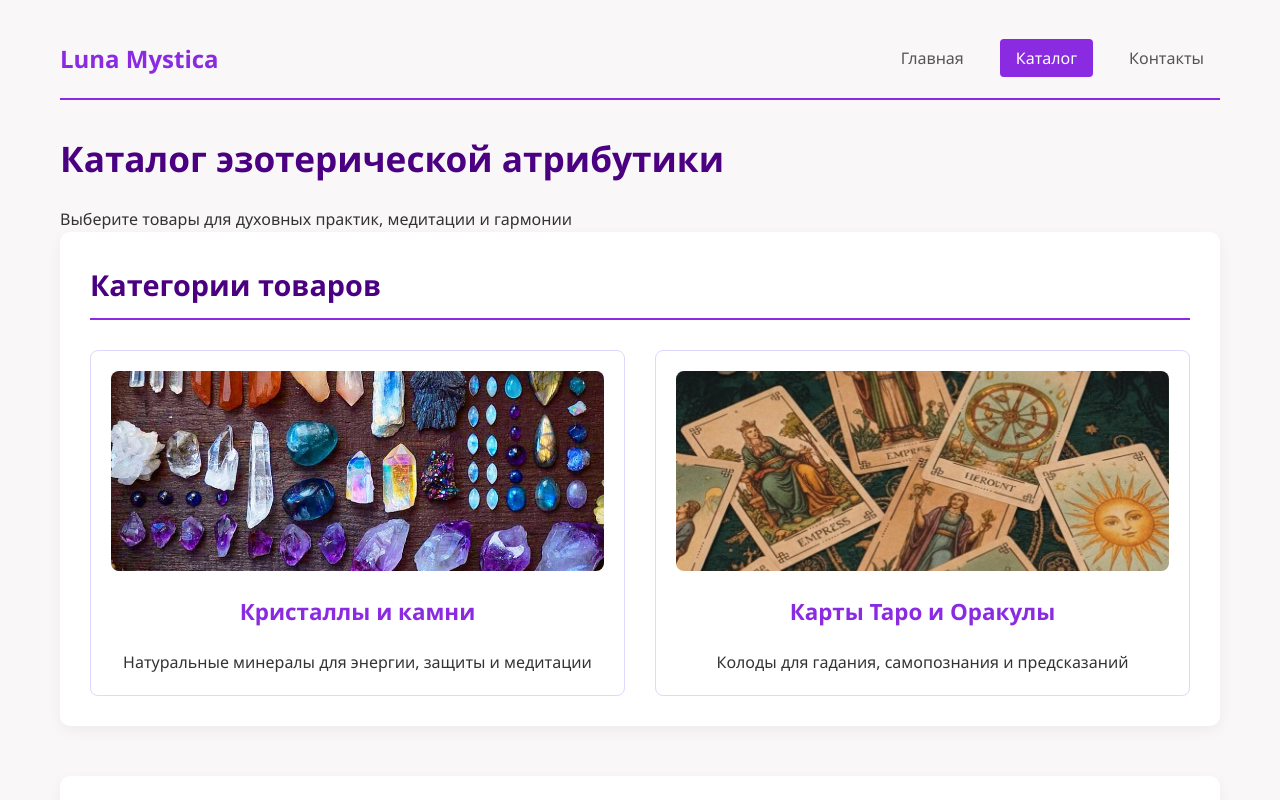
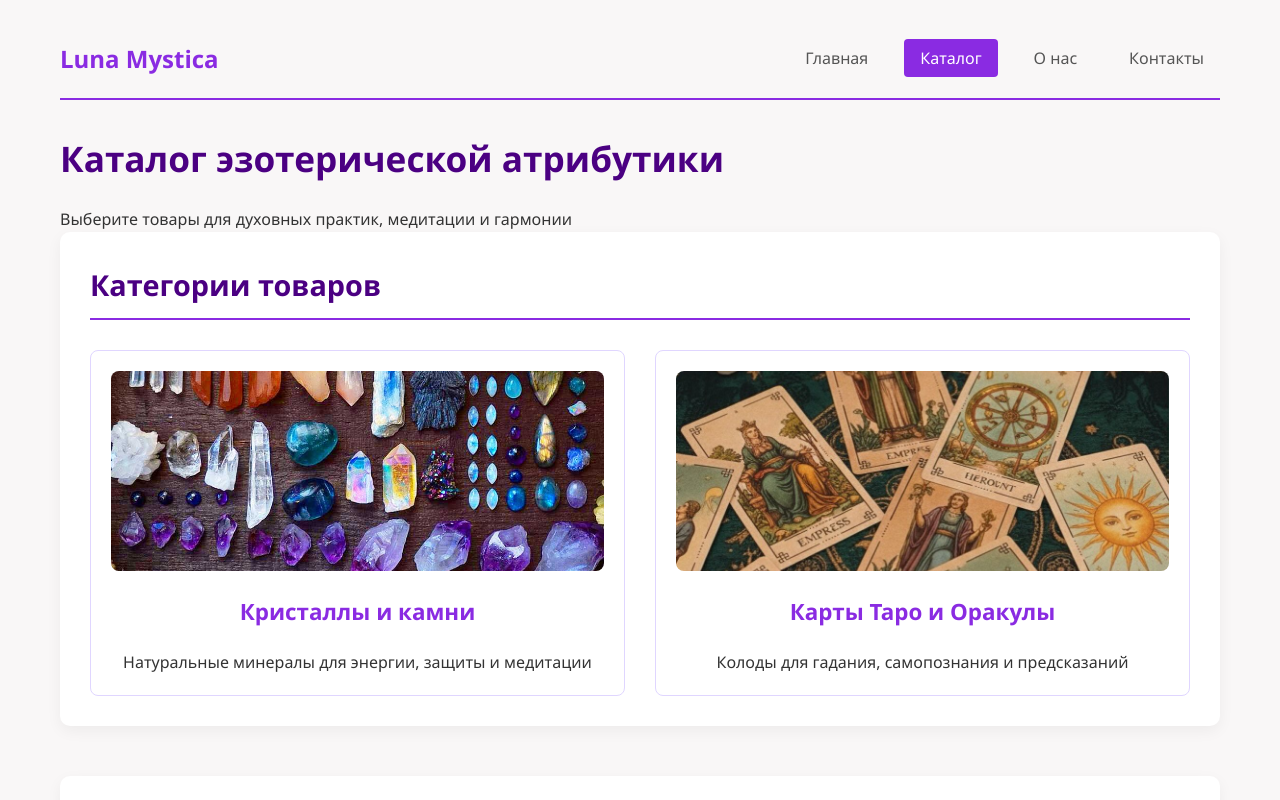
Before and after one commit to chuviiirla/lab8, a plain HTML site: page catalog.html in a window 1280 px wide. Shown: the top 800 px of the page. Drawn offline with Linux system fonts and the light colour scheme.

Commit message:
Update catalog.html

```diff
--- a/catalog.html
+++ b/catalog.html
@@ -17,6 +17,7 @@
             <ul class="nav-menu">
                 <li><a href="index.html">Главная</a></li>
                 <li><a href="catalog.html" class="active">Каталог</a></li>
+                <li><a href="about.html">О нас</a></li>
                 <li><a href="contacts.html">Контакты</a></li>
             </ul>
         </nav>
@@ -87,4 +88,5 @@
 
     <script src="script.js"></script>
 </body>
+
 </html>
```
